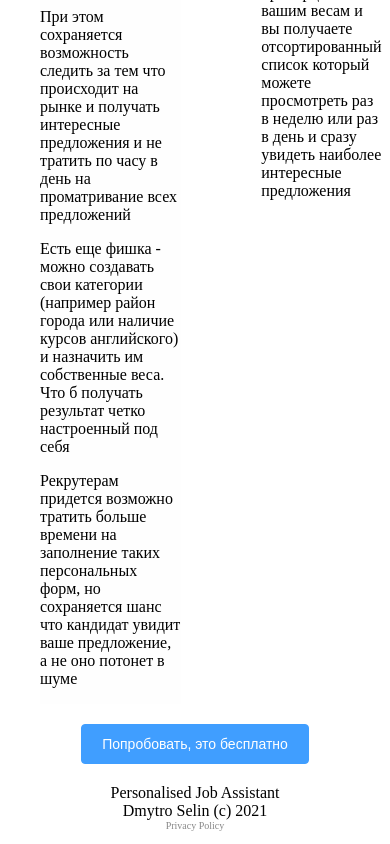
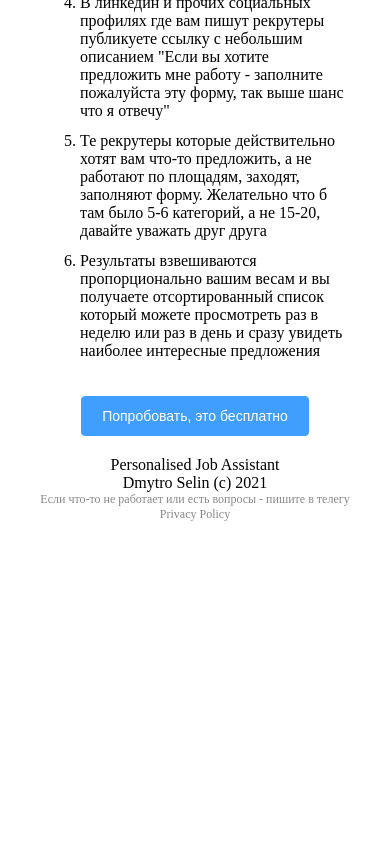
Before and after one commit to demosglok/personal-job-assistant, a Vue app in the folder front/: page / in a window 390 px wide. Shown: the part 1374-2218 px from the top of the page. After the commit the page ends 1896 px from the top, so only its background shows below. Built offline with nearby package versions, Linux system fonts and the light colour scheme; no server answers.

Commit message:
added "api" prefix for backend routes, delete instructions, bottom links and mobile layout for home page

```diff
--- a/front/src/App.vue
+++ b/front/src/App.vue
@@ -5,8 +5,8 @@
       <el-menu  mode="horizontal" :router="true">
         <el-menu-item index="/home" >Home</el-menu-item>
         <template v-if="loggedin">
-          <el-menu-item index="/profile" >Профиль-анкета</el-menu-item>
-          <el-menu-item index="/requests" >Запросы</el-menu-item>
+          <el-menu-item index="/myprofile" >Профиль-анкета</el-menu-item>
+          <el-menu-item index="/vacancies" >Предложения</el-menu-item>
           <el-menu-item index="#"><a href="#" @click="logout">Выйти</a></el-menu-item>
 
         </template>
@@ -21,7 +21,11 @@
     <el-footer>
       <div>Personalised Job Assistant</div>
       <div>Dmytro Selin (c) 2021</div>
-      <div class="privacypolicy"><router-link to="/privacypolicy">Privacy Policy</router-link></div>
+      <div class="bottomlinks">
+        <a href="https://t.me/demosglok" target="_blank">Если что-то не работает или есть вопросы - пишите в телегу</a>
+         <br/>
+        <router-link to="/privacypolicy">Privacy Policy</router-link>
+      </div>
     </el-footer>
   </el-container>
 </div>
@@ -48,7 +52,7 @@ export default {
       .then(() => this.$store.dispatch("loadProfile"))
       .then(() => {
         if(this.$route.path == '/' || this.$route.path.startsWith('/home')) {
-          this.$router.push('/profile')
+          this.$router.push('/myprofile')
         }
       })
       .catch(ex => console.log("App failed to load user", ex.message));
@@ -66,10 +70,10 @@ export default {
 .el-footer {
   text-align: center;
 }
-.privacypolicy {
-  font-size: 10px;
+.bottomlinks {
+  font-size: 12px;
 }
-.privacypolicy>a {
+.bottomlinks>a {
   color: #888;
   text-decoration: none;
 }
--- a/front/src/config/index.js
+++ b/front/src/config/index.js
@@ -1,5 +1,5 @@
 const DEFAULT_URL = (process.env.NODE_ENV === 'development') ? 'http://localhost:8081' : 'https://jobassistant.selin.in.ua';
-const backendUrl = process.env.BACKEND_URL || DEFAULT_URL;
+const backendUrl = (process.env.BACKEND_URL || DEFAULT_URL) + '/api';
 export default {
   BACKEND_URL: backendUrl,
   authUrls: {
--- a/front/src/router/index.js
+++ b/front/src/router/index.js
@@ -2,9 +2,10 @@ import { createWebHistory, createRouter } from "vue-router";
 import Home from "@/views/Home.vue";
 import Login from "@/views/Login.vue";
 import Profile from "@/views/Profile.vue";
-import Requests from "@/views/Requests.vue";
+import Vacancies from "@/views/Vacancies.vue";
 import Request from "@/views/Request.vue";
 import PrivacyPolicy from '@/views/PrivacyPolicy.vue'
+import DeleteInstructions from '@/views/DeleteInstructions.vue'
 
 import store from '@/store';
 
@@ -25,15 +26,15 @@ const routes = [
     component: Login,
   },
   {
-    path: "/profile",
-    name: "Profile",
+    path: "/myprofile",
+    name: "MyProfile",
     component: Profile,
     meta: { requiresAuth: true }
   },
   {
-    path: "/requests",
-    name: "Requests",
-    component: Requests,
+    path: "/vacancies",
+    name: "Vacancies",
+    component: Vacancies,
     meta: { requiresAuth: true }
   },
   {
@@ -45,6 +46,11 @@ const routes = [
     path: "/privacypolicy",
     name: "PrivacyPolicy",
     component: PrivacyPolicy,
+  },
+  {
+    path: "/deleteinstructions",
+    name: "DeleteInstructions",
+    component: DeleteInstructions,
   },
   {
     path: '/_=_', // workaround - fb redirect
--- /dev/null
+++ b/front/src/views/DeleteInstructions.vue
@@ -0,0 +1,21 @@
+<template>
+    <div class="wrapper">
+<h1>Delete Instructions</h1>
+<p>Hey, as this is very fresh website, more of prototype then even a MVP, we do most compliancy stuff manually</p>
+<p>So if you want your data be removed from our website (as per GDPR and other requirements) please contact us</p>
+<p>by email: demosglok@gmail.com</p>
+
+    </div>
+</template>
+<script>
+
+
+export default {
+    name: 'DeleteInstructions'
+}
+</script>
+<style scoped>
+.wrapper {
+    padding: 20px;
+}
+</style>
--- a/front/src/views/Home.vue
+++ b/front/src/views/Home.vue
@@ -92,6 +92,17 @@ section {
 .columns {
   display: flex;
 }
+@media only screen and (max-width: 800px) {
+  .columns {
+    flex-direction: column;
+  }
+  .howitworks {
+    width: auto;
+  }
+  .description {
+    width: auto;
+  }
+}
 .controls  {
   display: flex;
   justify-content: center;
--- a/front/src/views/Requests.vue
+++ b/front/src/views/Vacancies.vue
@@ -35,7 +35,7 @@
 import timeconstants from '@/constants/timeconstants';
 
 export default {
-  name: 'Requests',
+  name: 'Vacancies',
   data() {
     return {
       error: null,
```
